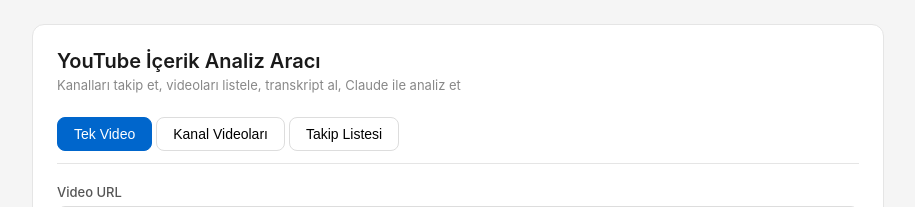
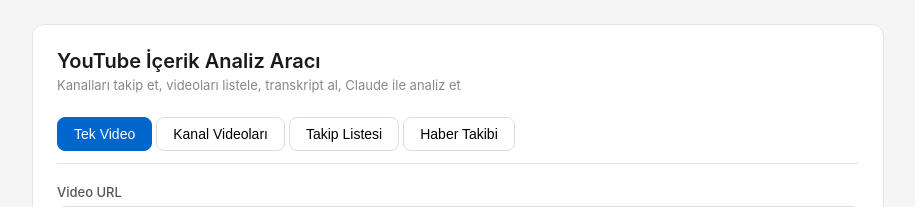
Before and after one commit to efsertes/youtube-analiz, a website: page index.html in a window 1280 px wide. Shown: the top 207 px of the page, without its empty margins (182-1097 px from the left). Drawn offline with Linux system fonts and the light colour scheme.

Commit message:
Update index.html

```diff
--- a/index.html
+++ b/index.html
@@ -59,6 +59,7 @@
     <button class="sekme-btn aktif" onclick="sekmeAc('video', this)">Tek Video</button>
     <button class="sekme-btn" onclick="sekmeAc('kanal', this)">Kanal Videoları</button>
     <button class="sekme-btn" onclick="sekmeAc('toplu', this)">Takip Listesi</button>
+   <button class="sekme-btn" onclick="sekmeAc('haber', this)">Haber Takibi</button>
   </div>
 
   <!-- TEK VİDEO -->
```
